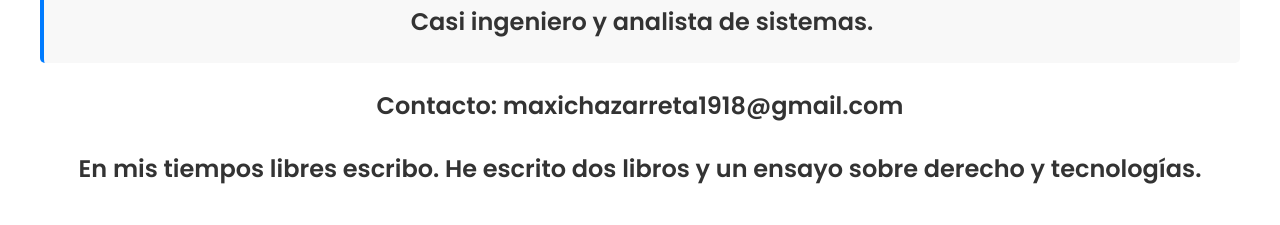
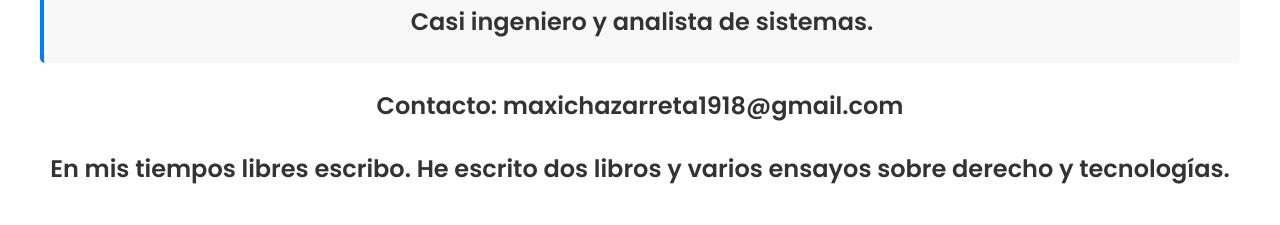
Before and after one commit to Maxjchazd/x, a plain HTML site: page index.html in a window 1280 px wide. Shown: the part 1499-1724 px from the top of the page. Drawn offline with Linux system fonts and the light colour scheme.

Commit message:
Update index.html

```diff
--- a/index.html
+++ b/index.html
@@ -54,7 +54,7 @@
                 </li>
             </ul>
             <h3 class="comment-body">Contacto: maxichazarreta1918@gmail.com </h3>
-            <h3 class="comment-body">En mis tiempos libres escribo. He escrito dos libros y un ensayo sobre derecho y tecnologías.</h3>
+            <h3 class="comment-body"> En mis tiempos libres escribo. He escrito dos libros y varios ensayos sobre derecho y tecnologías.</h3>
         </div>
         <style>
           .media-section {
```
